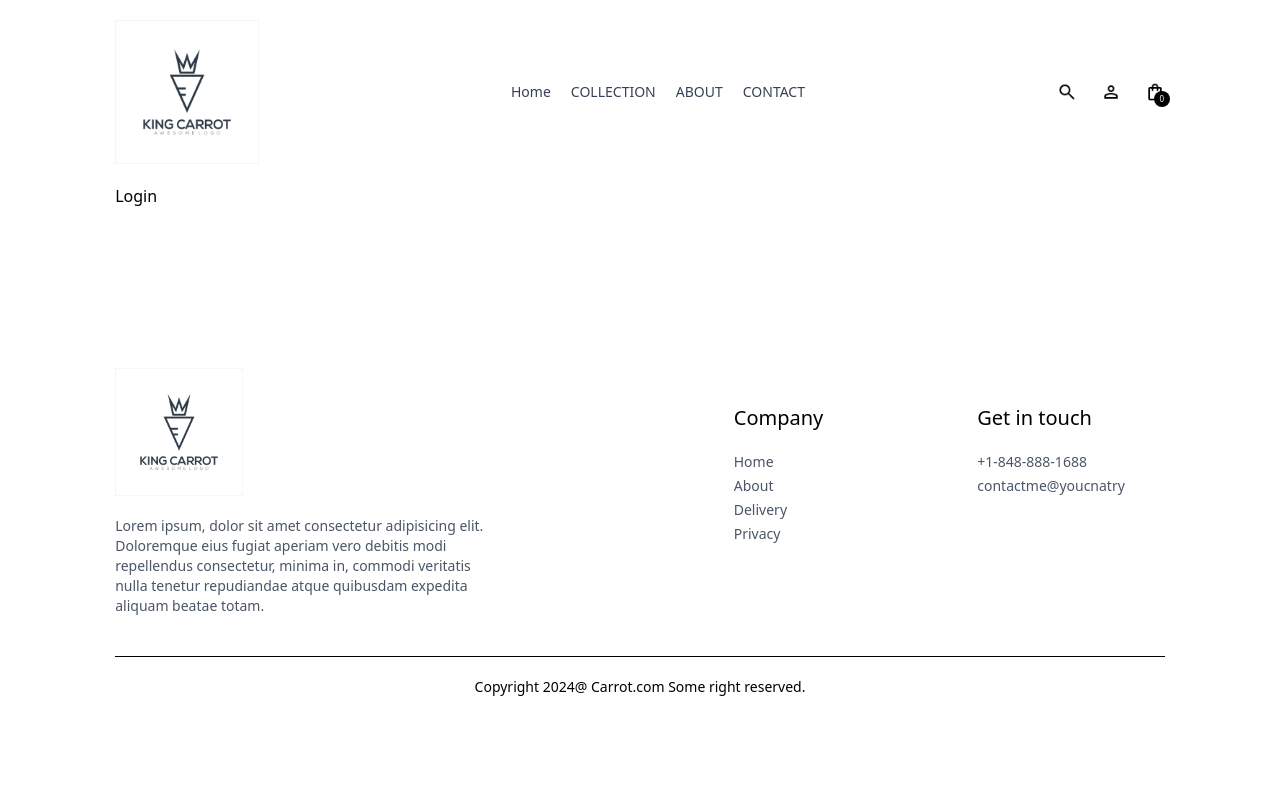
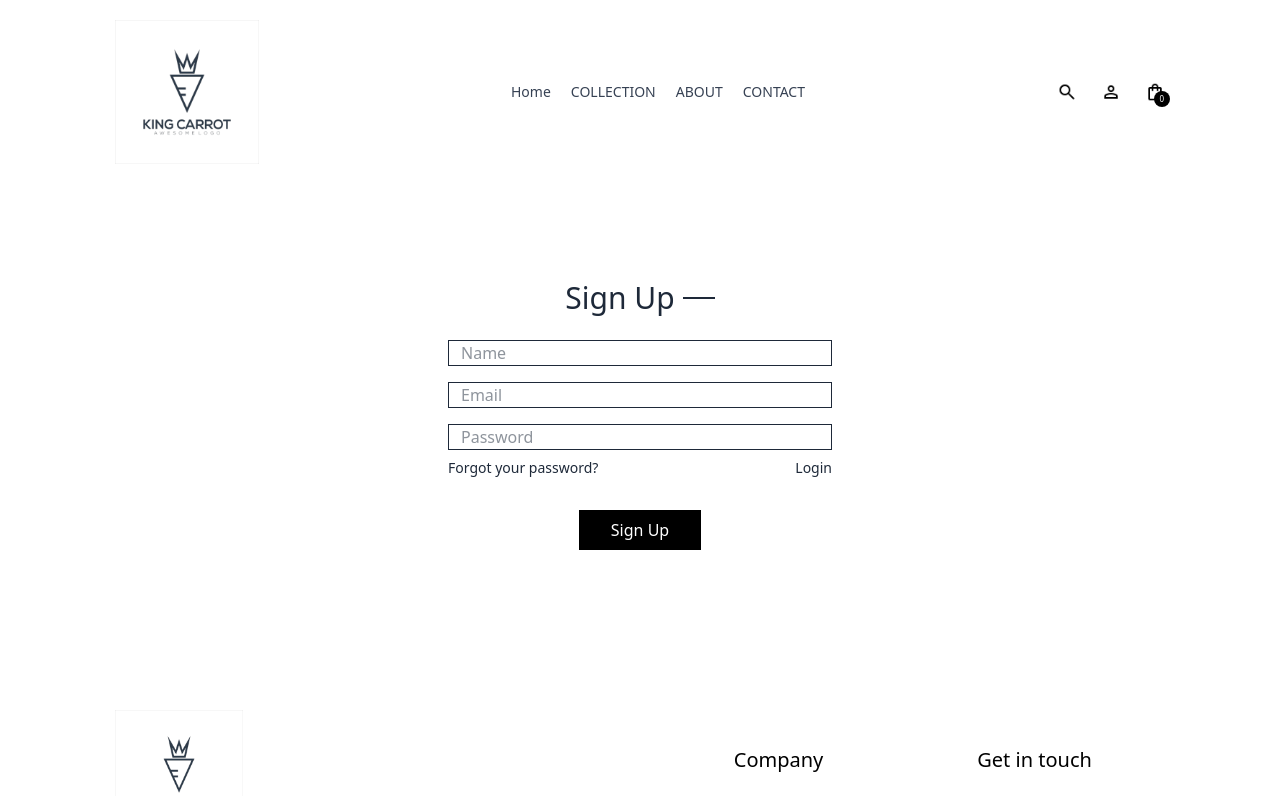
Before and after one commit to Stanrighttoleft/shop, a React (Vite) app in the folder frontend/: page /login in a window 1280 px wide. Shown: the top 796 px of the page. Built offline with nearby package versions, Linux system fonts and the light colour scheme.

Commit message:
complete sign up and login page

```diff
--- a/frontend/src/components/Navbar.jsx
+++ b/frontend/src/components/Navbar.jsx
@@ -34,7 +34,7 @@
         <div className="flex item-center gap-6">
           <img onClick={()=>setShowSearch(true)} src={assets.search_icon} className='w-5 cursor-pointer' alt="" />
           <div className="group relative">
-            <img className='w-5 cursor-pointer' src={assets.profile_icon} alt="" />
+          <Link to={'/login'} > <img className='w-5 cursor-pointer' src={assets.profile_icon} alt="" /></Link>
             <div className="group-hover:block hidden absolute dropdown-menu right-0 pt-4">
               <div className="flex flex-col gap-2 w-36 py-3 px-5 bg-slate-100 text-gray-500 rounded">
                 <p className="cursor-pointer hover:text-black">My Profile</p>
--- a/frontend/src/pages/Login.jsx
+++ b/frontend/src/pages/Login.jsx
@@ -1,8 +1,32 @@
-import React from 'react'
+import React, { useState } from 'react'
 
 const Login = () => {
+  const [currentState, setCurrentState]=useState('Sign Up');
+  const onSubmitHandler=async(event)=>{
+    event.preventDefault();
+
+
+  }
   return (
-    <div>Login</div>
+    <form onSubmit={onSubmitHandler} className='flex flex-col items-center w-[90%] sm:max-w-96 m-auto mt-14 gap-4 text-gray-800' action="">
+      <div className="inline-flex items-center gap-2 mb-2 mt-10">
+        <p className="prata-rugular text-3xl">{currentState}</p>
+        <hr className="border-none h-[1.5px] 5px w-8 bg-gray-800" />
+      </div>
+      {currentState==='Login' ? '':<input type="text" className="w-full px-3 border border-gray-800" placeholder='Name' required/>}
+      <input type="email" className="w-full px-3 border border-gray-800" placeholder='Email' required/>
+      <input type="password" className="w-full px-3 border border-gray-800" placeholder='Password' required/>
+      <div className="w-full flex justify-between text-sm mt-[-8px]">
+        <p className='cursor-pointer' >Forgot your password?</p>
+        {
+          currentState==='Login'
+          ? <p className='cursor-pointer' onClick={()=>setCurrentState('Sign Up')} >Create account</p>
+          : <p className='cursor-pointer' onClick={()=>setCurrentState('Login')} >Login</p>
+        }
+      </div>
+      <button className='bg-black text-white font-light px-8 py-2 mt-4' >{currentState ==='Login' ? 'Sign In':'Sign Up'} </button>
+
+    </form>
   )
 }
 
```
